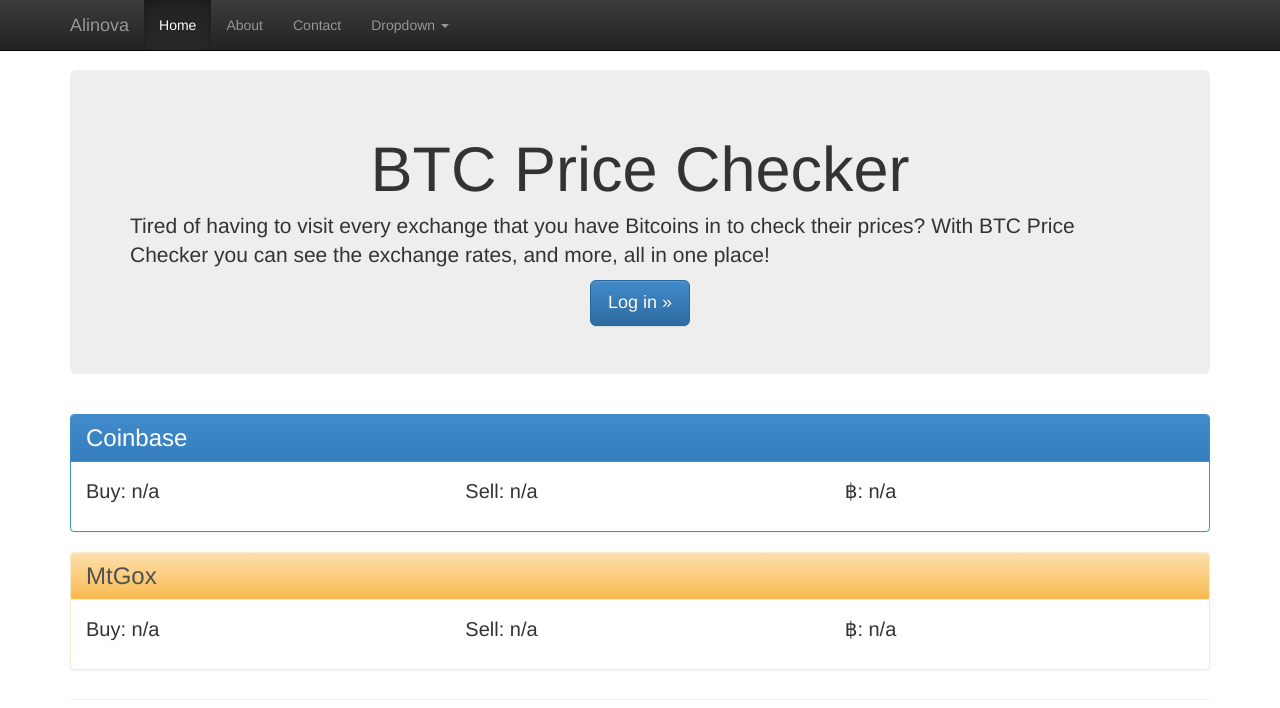
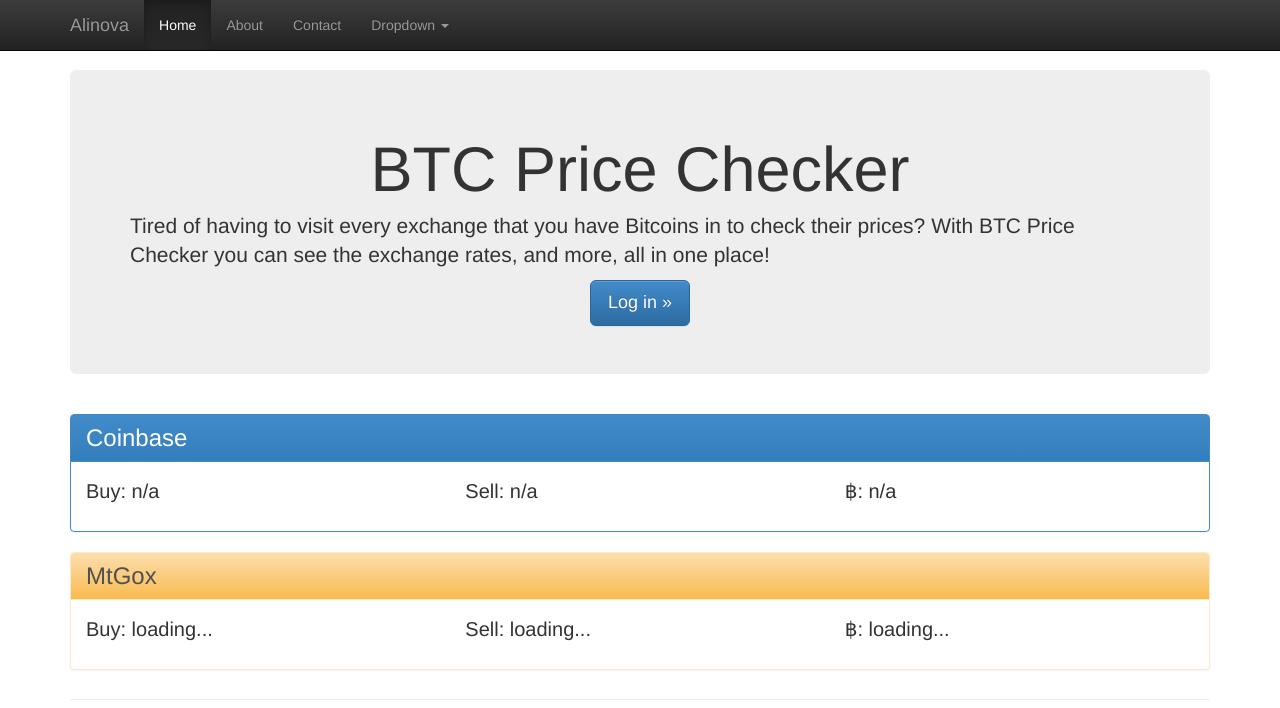
Before and after one commit to juanvallejo/bitcoin-price-app, a website: page index.html in a window 1280 px wide. Drawn offline with nearby package versions, Linux system fonts and the light colour scheme.

Commit message:
added loading sign to socket exchange apis, changed data type on coinbase api jsonp request from application/json to application/javascript

```diff
--- a/index.html
+++ b/index.html
@@ -105,13 +105,13 @@
   				<div class="panel-body">
   					<div class="row">
   						<div class="col-sm-4">
-  							<p id="panels"><span>Buy: </span><span class="c buy-price">n/a</span></p>
+  							<p id="panels"><span>Buy: </span><span class="c buy-price">loading...</span></p>
   						</div>
   						<div class="col-sm-4">
-  							<p id="panels"> <span>Sell: </span><span class="c sell-price">n/a</span></p>
+  							<p id="panels"> <span>Sell: </span><span class="c sell-price">loading...</span></p>
   						</div>
   						<div class="col-sm-4">
-  							<p id="panels">&#3647: <span class="bit-price">n/a</span></p>
+  							<p id="panels">&#3647: <span class="bit-price">loading...</span></p>
   						</div>
   					</div>
 
--- a/static/apis.js
+++ b/static/apis.js
@@ -12,7 +12,7 @@
 				var self = this;
 				$.ajax({
 					dataType:'jsonp',
-			//		contentType:'application/json',
+					contentType:'application/javascript',
 					type:'GET',
 					url:this[this.action],
 					success:function(data) {
```
